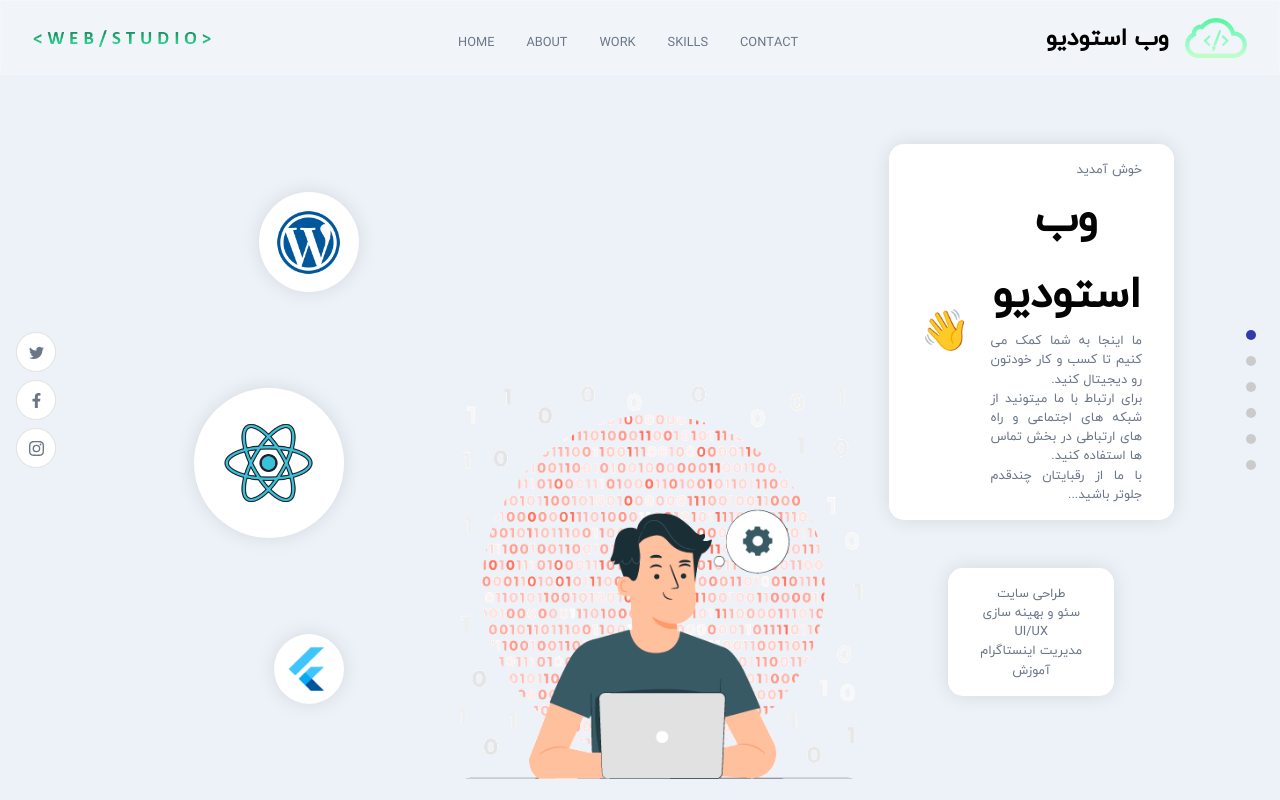
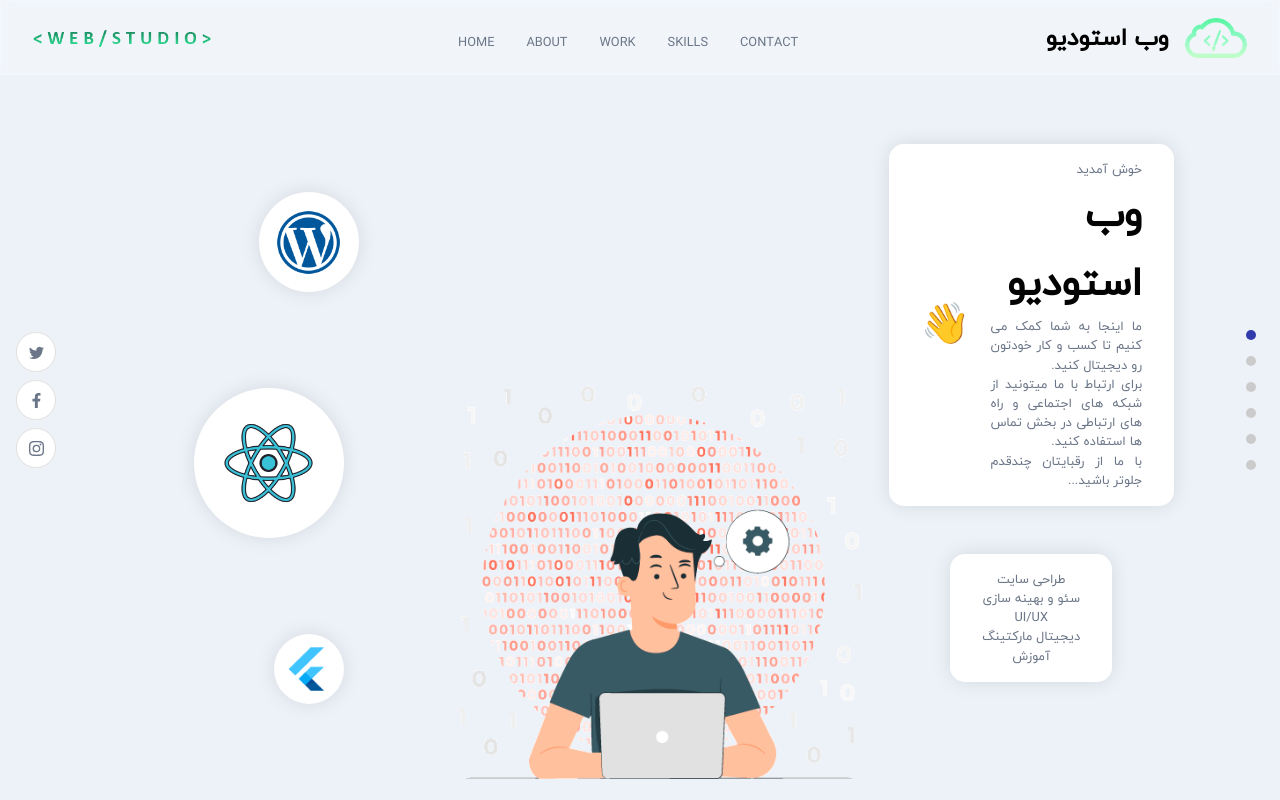
Before and after one commit to mohammadali-amd/portofilo, a React (Create React App) app: page / in a window 1280 px wide. Shown: the top 800 px of the page. Built offline with nearby package versions, Linux system fonts and the light colour scheme.

Commit message:
add font to index

```diff
--- a/public/index.html
+++ b/public/index.html
@@ -12,6 +12,7 @@
     <link rel="apple-touch-icon" href="%PUBLIC_URL%/logo192.png" />
     <link rel="manifest" href="%PUBLIC_URL%/manifest.json" />
     <title>Portofilo</title>
+    <link rel="stylesheet" href="./style.css">
   </head>
   <body>
     <div id="root"></div>
--- /dev/null
+++ b/public/style.css
@@ -0,0 +1,4 @@
+@font-face {
+    font-family: "IRANYekan";
+    src: url('./IRANYekanRegular.ttf');
+}
--- a/src/App.scss
+++ b/src/App.scss
@@ -52,10 +52,10 @@
   }
 
   .head-text {
-    font-size: 2.75rem;
+    font-size: 2.5rem;
     font-weight: 800;
     direction: rtl;
-    text-align: center;
+    // text-align: center;
     color: var(--black-color);
     text-transform: capitalize;
 
--- a/src/container/Header/Header.jsx
+++ b/src/container/Header/Header.jsx
@@ -64,7 +64,7 @@ const Header = () => {
               <p className='p-text'>طراحی سایت</p>
               <p className='p-text'>سئو و بهینه سازی</p>
               <p className='p-text'>UI/UX</p>
-              <p className='p-text'>مدیریت اینستاگرام</p>
+              <p className='p-text'>دیجیتال مارکتینگ</p>
               <p className='p-text'>آموزش</p>
             </div>
           </div>
--- a/src/index.css
+++ b/src/index.css
@@ -1,18 +1,14 @@
 /* @import url("https://fonts.googleapis.com/css2?family=DM+Sans:wght@400;500;700&display=swap"); */
 
-@font-face {
-  font-family: "IRANYekan";
-  src: url('assets/fonts/IRANYekanRegular.ttf');
-}
 
 @font-face {
   font-family: "IRANYekanExtraBold";
-  src: url('assets/fonts/IRANYekanExtraBold.ttf');
+  src: url('../src/assets/fonts/IRANYekanExtraBold.ttf');
 }
 
 @font-face {
   font-family: "IRANYekanLight";
-  src: url('assets/fonts/IRANYekanLight.ttf');
+  src: url('../src/assets/fonts/IRANYekanLight.ttf');
 }
 
 :root {
```
Also changed, not shown: public/IRANYekanRegular.ttf (added).
